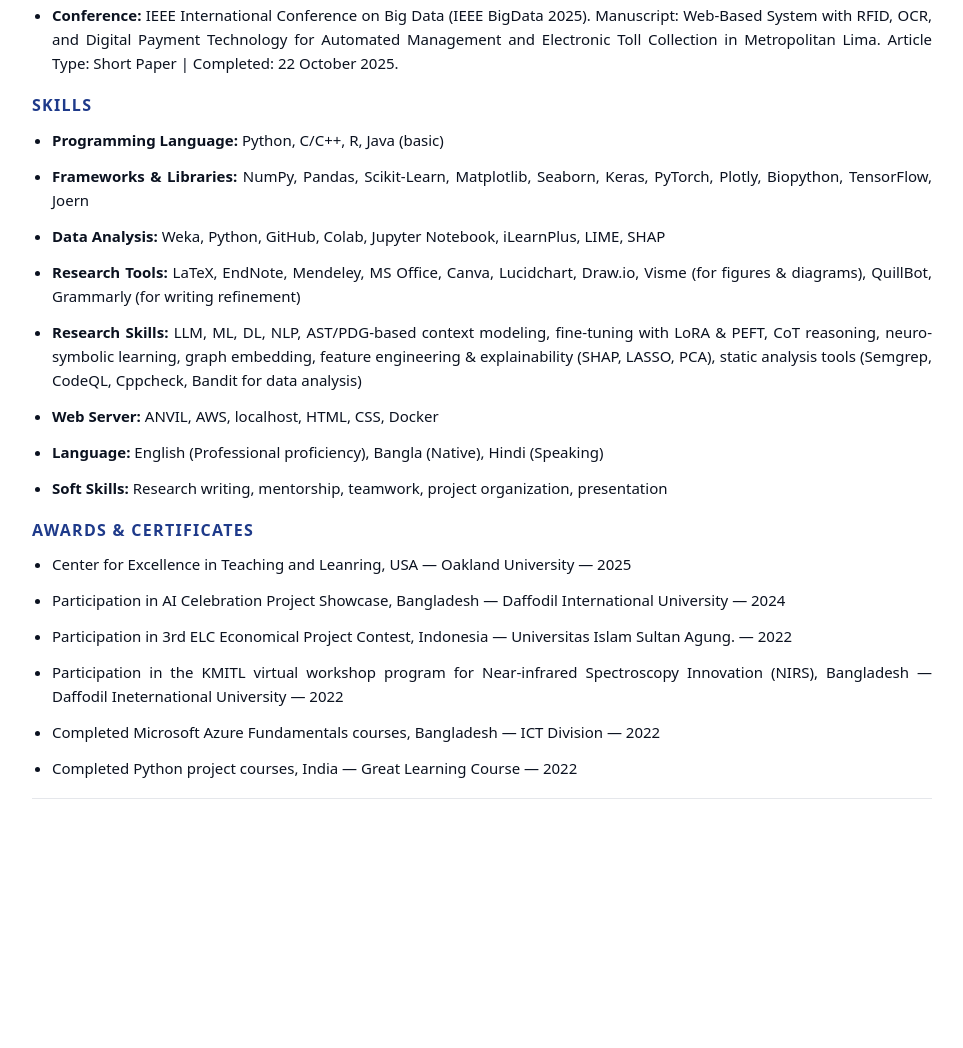
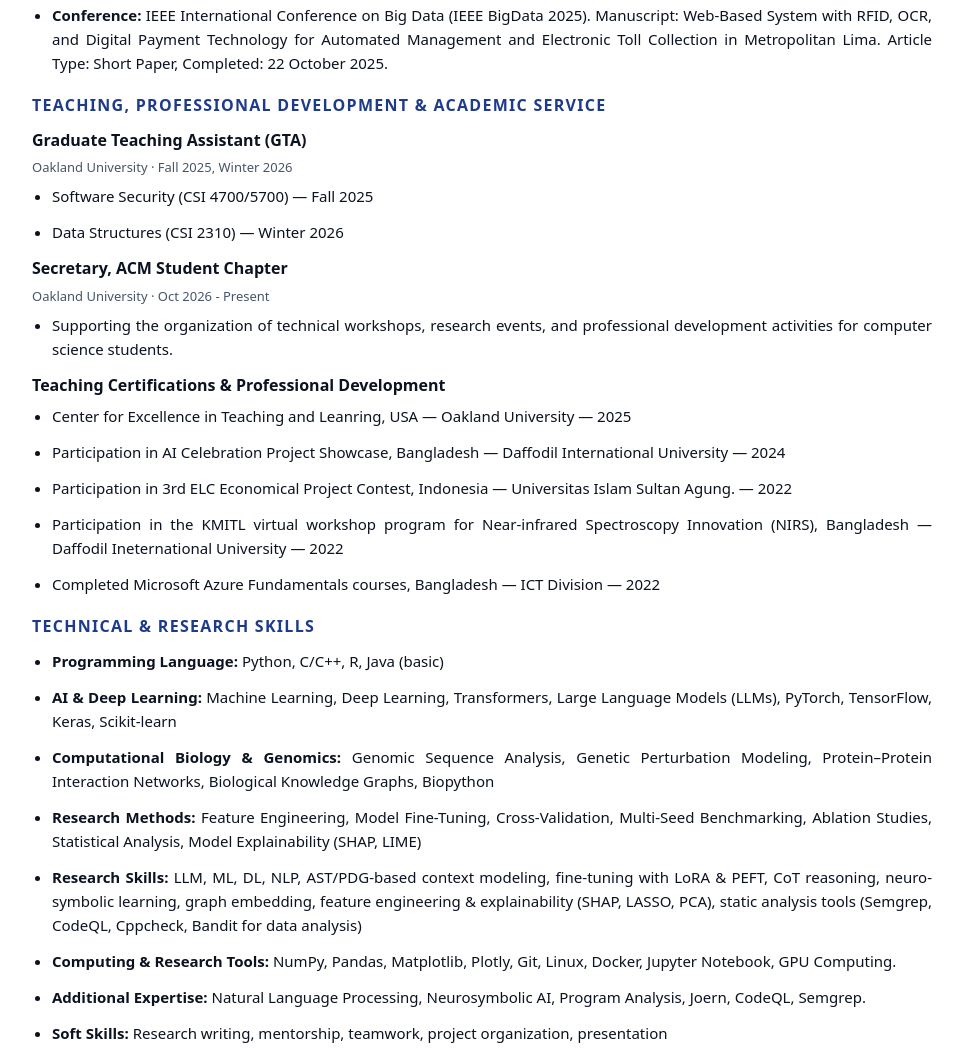
Before and after one commit to Shazzad-Shaon3404/myresume, a plain HTML site: page index.html in a window 1280 px wide. Shown: the part 4655-5703 px from the top of the page, without its empty margins (158-1121 px from the left). Before the commit the page ends 5524 px from the top, so only its background shows below. Drawn offline with Linux system fonts and the light colour scheme.

Commit message:
Update index.html

```diff
--- a/index.html
+++ b/index.html
@@ -383,7 +383,7 @@
     <li>
       <b>Journal:</b> Archives of Computational
       Methods in Engineering (Springer Nature).
-      <b>Impact Factor (2025): 12.9.</b>
+      <b>Impact Factor (2025): 12.9</b>.
 
       Manuscript: Artificial Intelligence
       for Viral Genome Classification:
@@ -559,7 +559,7 @@
     <li>
       <b>Journal:</b> SN Computer Science
       (Springer Nature).
-      <b>Impact Factor: 3.15</b> .
+      <b>Impact Factor: 3.15</b>.
      Manuscript: Decentralizing Innovation:
       Crowdfunding System.
   Completed: 30 July 2024.
@@ -568,7 +568,7 @@
     <li>
       <b>Journal:</b> SN Computer Science
       (Springer Nature).
-      <b>Impact Factor: 3.15</b> .
+      <b>Impact Factor: 3.15</b>.
    Manuscript:LearnAlytics:
       The Smart Way to Analyze, Adapt,
       and Achieve in E-Learning.
@@ -589,7 +589,7 @@
 
     <li>
       <b>Journal:</b> Biomedical Materials
-      &amp; Devices (Springer Nature) .
+      &amp; Devices (Springer Nature).
       <b>Impact Factor: 6.71</b>.
      Manuscript: A Stacking Ensemble
       Machine Learning Approach Based on
@@ -609,7 +609,7 @@
       Manuscript: When Summaries Lie:
       Adversarial Attacks on Abstractive
       Summarization Models.
-   Article Type:Short Paper
+   Article Type:Short Paper,
       Completed:22 October 2025.
     </li>
 
@@ -620,7 +620,7 @@
       OCR, and Digital Payment Technology for
       Automated Management and Electronic Toll
       Collection in Metropolitan Lima.
-   Article Type: Short Paper |
+   Article Type: Short Paper,
       Completed: 22 October 2025.
     </li>
 
@@ -629,33 +629,61 @@
 
 
 
+
  <section class="section">
-      <h2>SKILLS</h2>
+      <h2>TEACHING, PROFESSIONAL DEVELOPMENT &amp; ACADEMIC SERVICE</h2>
+      <div>
+        <h3>Graduate Teaching Assistant (GTA)</h3>
+        <p class="meta">Oakland University · Fall 2025, Winter 2026   </p>
+        <ul>
+
+          <li>Software Security (CSI 4700/5700) — Fall 2025</li>
+            <li>Data Structures (CSI 2310) — Winter 2026</li>
+        </ul>
+      </div>
+
+      <div>
+        <h3>Secretary, ACM Student Chapter </h3>
+        <p class="meta">Oakland University · Oct 2026 - Present </p>
+        <ul>
+          <li>Supporting the organization of technical workshops, research events, and professional development activities for computer science students.</li>
+
+      </div>
+
+ <div>
+        <h3>Teaching Certifications &amp; Professional Development</h3>
+         <ul>
+        <li>Center for Excellence in Teaching and Leanring, USA — Oakland University — 2025</li>
+        <li>Participation in AI Celebration Project Showcase, Bangladesh — Daffodil International University — 2024</li>
+        <li>Participation in 3rd ELC Economical Project Contest, Indonesia — Universitas Islam Sultan Agung. — 2022</li>
+        <li>Participation in the KMITL virtual workshop program for Near-infrared Spectroscopy Innovation (NIRS), Bangladesh — Daffodil Ineternational University — 2022</li>
+        <li>Completed Microsoft Azure Fundamentals courses, Bangladesh — ICT Division — 2022</li>
+      </ul>
+      </div>
+
+    </section>
+
+
+
+
+
+ <section class="section">
+      <h2>TECHNICAL & RESEARCH SKILLS</h2>
       <ul>
         <li><strong>Programming Language:</strong> Python, C/C++, R, Java (basic)</li>
-        <li><strong>Frameworks & Libraries:</strong> NumPy, Pandas, Scikit-Learn, Matplotlib, Seaborn, Keras, PyTorch, Plotly, Biopython, TensorFlow, Joern</li>
-        <li><strong>Data Analysis:</strong> Weka, Python, GitHub, Colab, Jupyter Notebook, iLearnPlus, LIME, SHAP</li>
-        <li><strong>Research Tools:</strong> LaTeX, EndNote, Mendeley, MS Office, Canva, Lucidchart, Draw.io, Visme (for figures & diagrams), QuillBot, Grammarly (for writing refinement)</li>
+        <li><strong>AI & Deep Learning:</strong> Machine Learning, Deep Learning, Transformers, Large Language Models (LLMs), PyTorch, TensorFlow, Keras, Scikit-learn</li>
+        <li><strong>Computational Biology & Genomics:</strong> Genomic Sequence Analysis, Genetic Perturbation Modeling, Protein–Protein Interaction Networks, Biological Knowledge Graphs, Biopython</li>
+        <li><strong>Research Methods:</strong> Feature Engineering, Model Fine-Tuning, Cross-Validation, Multi-Seed Benchmarking, Ablation Studies, Statistical Analysis, Model Explainability (SHAP, LIME)</li>
         <li><strong>Research Skills:</strong> LLM, ML, DL, NLP, AST/PDG-based context modeling, fine-tuning with LoRA & PEFT, CoT reasoning, neuro-symbolic learning, graph embedding, feature engineering & explainability (SHAP, LASSO, PCA), static analysis tools (Semgrep, CodeQL, Cppcheck, Bandit for data analysis)</li>
-        <li><strong>Web Server:</strong> ANVIL, AWS, localhost, HTML, CSS, Docker</li>
-        <li><strong>Language:</strong> English (Professional proficiency), Bangla (Native), Hindi (Speaking)</li>
+        <li><strong>Computing & Research Tools:</strong> NumPy, Pandas, Matplotlib, Plotly, Git, Linux, Docker, Jupyter Notebook, GPU Computing.</li>
+        <li><strong>Additional Expertise:</strong> Natural Language Processing, Neurosymbolic AI, Program Analysis, Joern, CodeQL, Semgrep.</li>
         <li><strong>Soft Skills:</strong> Research writing, mentorship, teamwork, project organization, presentation</li>
       </ul>
     </section>
 
 
 
-    <section class="section">
-      <h2>Awards & CERTIFICATES</h2>
-      <ul>
-        <li>Center for Excellence in Teaching and Leanring, USA — Oakland University — 2025</li>
-        <li>Participation in AI Celebration Project Showcase, Bangladesh — Daffodil International University — 2024</li>
-        <li>Participation in 3rd ELC Economical Project Contest, Indonesia — Universitas Islam Sultan Agung. — 2022</li>
-        <li>Participation in the KMITL virtual workshop program for Near-infrared Spectroscopy Innovation (NIRS), Bangladesh — Daffodil Ineternational University — 2022</li>
-        <li>Completed Microsoft Azure Fundamentals courses, Bangladesh — ICT Division — 2022</li>
-        <li>Completed Python project courses, India — Great Learning Course — 2022</li>
-      </ul>
-    </section>
+
 
 
 
```
